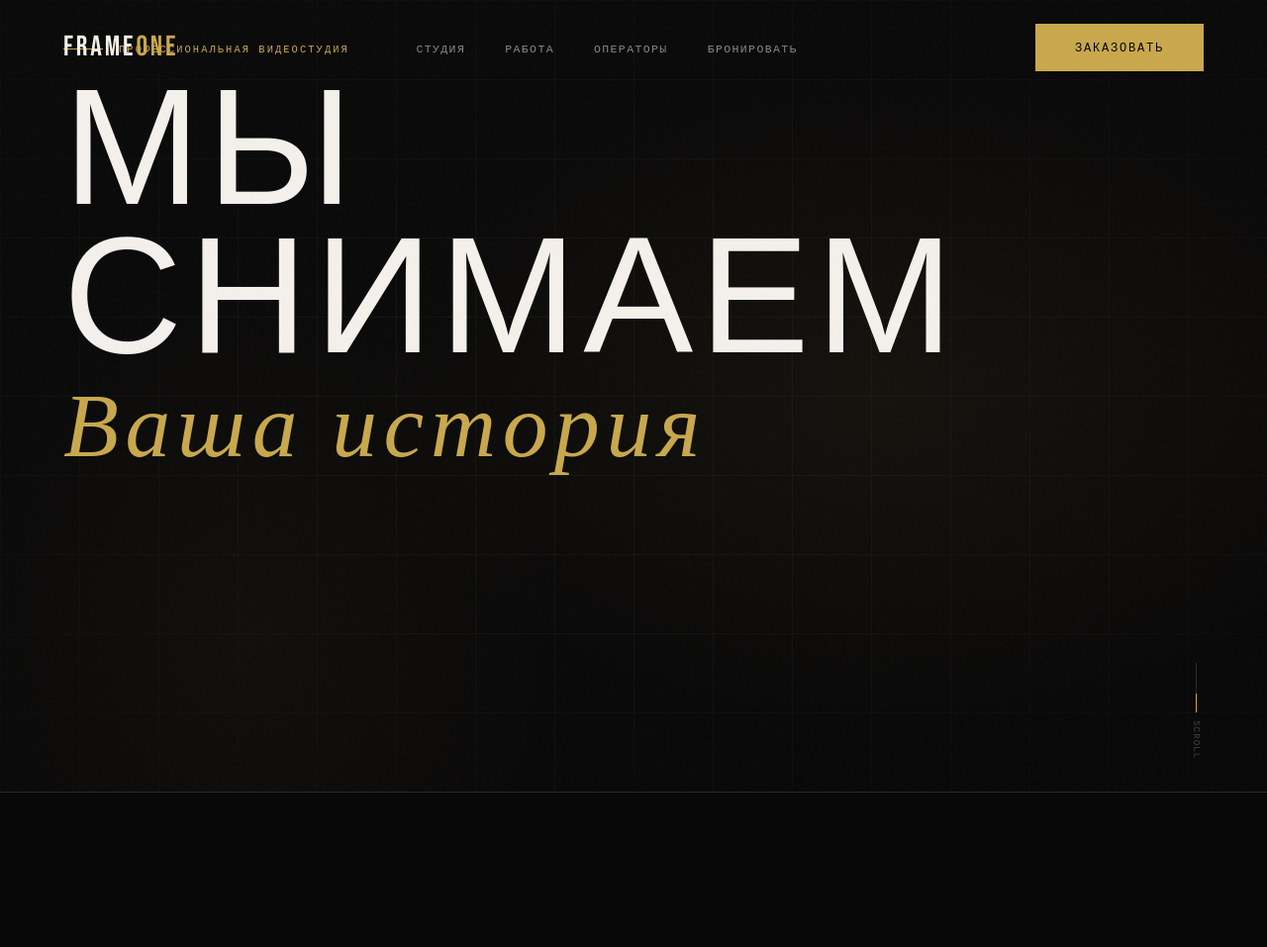
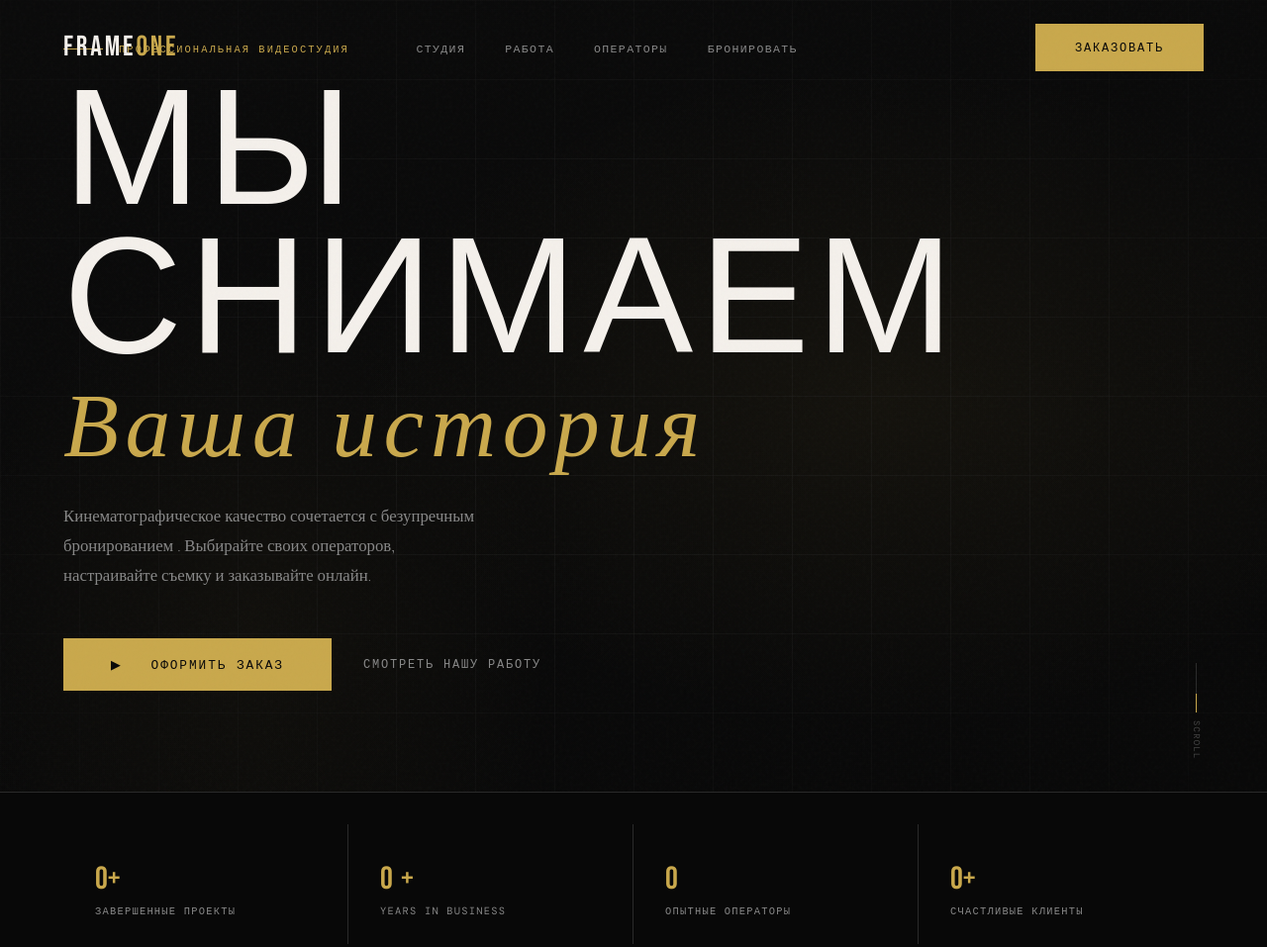
Before and after one commit to perbolatchiik/frameone-studio, a plain HTML site: page index.html in a window 1280 px wide. Shown: the top 957 px of the page at 99% size. Drawn offline with nearby package versions, Linux system fonts and the light colour scheme; a web font is replaced by a local one.

Commit message:
fix fade-in

```diff
--- a/css/style.css
+++ b/css/style.css
@@ -350,8 +350,8 @@ textarea.form-input {
 
 /* ── Animations ── */
 .fade-in {
-  opacity: 0;
-  transform: translateY(24px);
+  opacity: 1;
+  transform: translateY(0px);
   transition: opacity 0.7s ease, transform 0.7s ease;
 }
 
```
